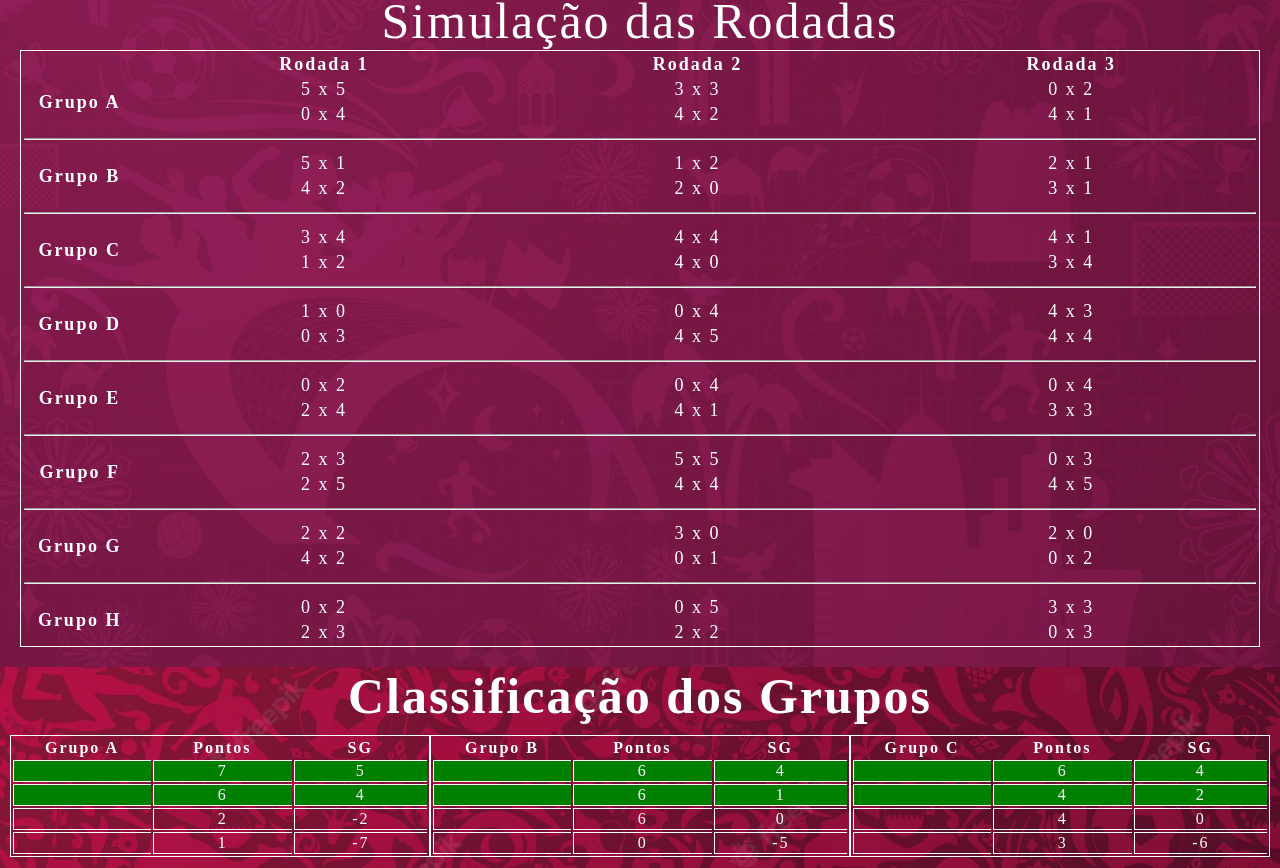
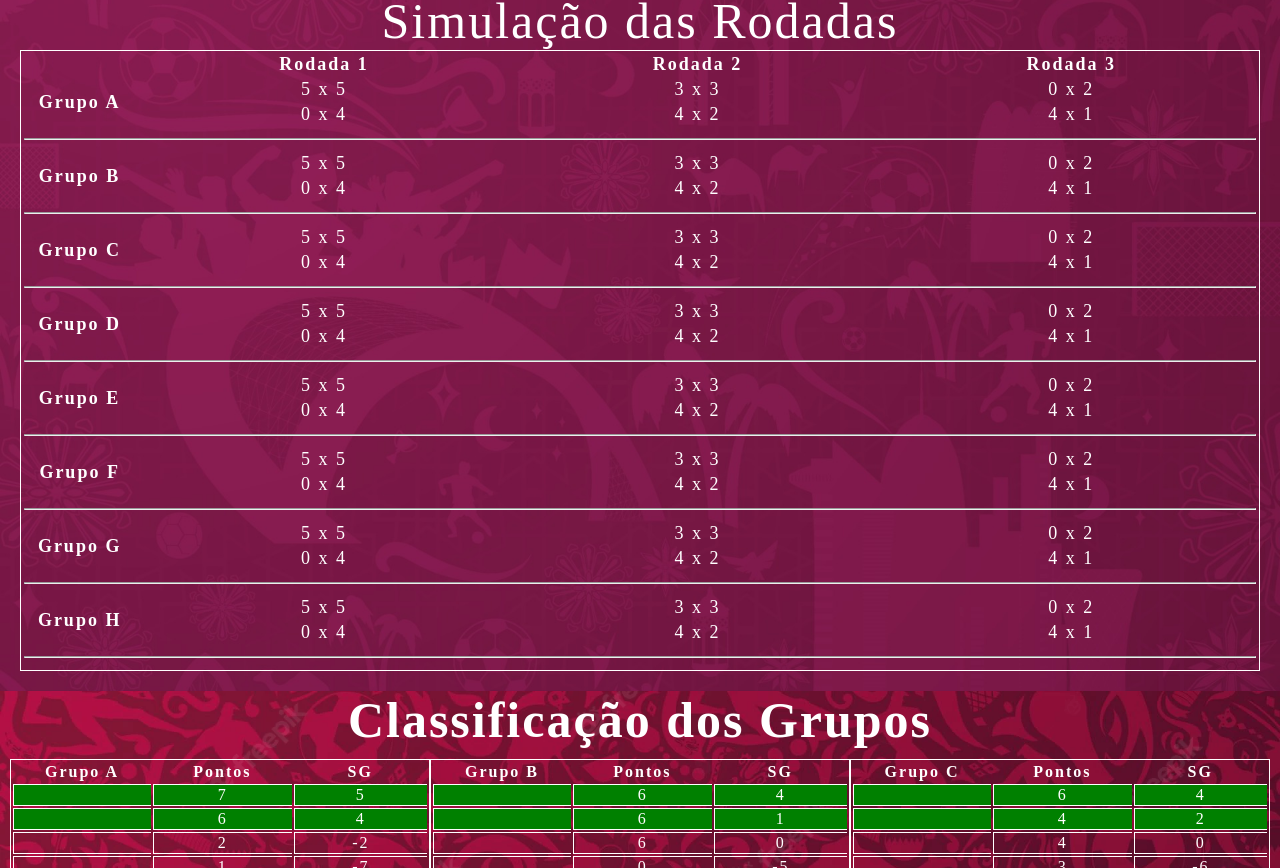
Before and after one commit to theossalmeida/Prova-Estagio-Geopost, a React (Create React App) app: page / in a window 1280 px wide. Shown: the part 566-1434 px from the top of the page. Built offline with nearby package versions, Linux system fonts and the light colour scheme; no server answers.

Commit message:
Final v3

```diff
--- /dev/null
+++ b/src/processos/components/comp_Rodadas.jsx
@@ -0,0 +1,23 @@
+import { Fragment } from "react"
+import * as r from "../gols"
+
+export const Rodadas = ({grupo, time1, time2, time3, time4}) => (
+    <Fragment>
+    <tr>
+    <td rowSpan={2}>
+        <strong>{grupo}</strong>
+    </td>
+    <td align="right" width={150}>{time1}</td><td>{r.gAt1r1} x {r.gAt2r1}</td><td align="left" width={150}>{time2}</td>
+    <td align="right" width={150}>{time1}</td><td>{r.gAt1r2} x {r.gAt3r2}</td><td align="left" width={150}>{time3}</td>
+    <td align="right" width={150}>{time1}</td><td>{r.gAt1r3} x {r.gAt4r3}</td><td align="left" width={150}>{time4}</td>
+    </tr>
+    <tr>
+    <td align="right">{time3}</td><td>{r.gAt3r1} x {r.gAt4r1}</td><td align="left">{time4}</td>
+    <td align="right">{time2}</td><td>{r.gAt2r2} x {r.gAt4r2}</td><td align="left">{time4}</td>
+    <td align="right">{time2}</td><td>{r.gAt2r3} x {r.gAt3r3}</td><td align="left">{time3}</td>
+</tr>
+<tr>
+    <td colSpan={10}><hr></hr></td>
+</tr>
+    </Fragment>
+)
--- a/src/processos/main.jsx
+++ b/src/processos/main.jsx
@@ -1,6 +1,7 @@
 import axios from "axios"
 import { Component, Fragment, useEffect, useState } from "react"
 import { Grupos } from "./components/comp_Grupos";
+import { Rodadas } from "./components/comp_Rodadas";
 import * as r from "./gols"
 import * as c from "./pontuacao"
 
@@ -714,131 +715,62 @@ export function Simulacao() {
                         <th colSpan={3}>Rodada 3</th>
                     </thead>
                     <tbody>
-                        <tr>
-                            <td rowSpan={2}>
-                                <strong>Grupo A</strong>
-                            </td>
-                            <td align="right" width={150}>{grupoA[0]}</td><td>{r.gAt1r1} x {r.gAt2r1}</td><td align="left" width={150}>{grupoA[1]}</td>
-                            <td align="right" width={150}>{grupoA[0]}</td><td>{r.gAt1r2} x {r.gAt3r2}</td><td align="left" width={150}>{grupoA[2]}</td>
-                            <td align="right" width={150}>{grupoA[0]}</td><td>{r.gAt1r3} x {r.gAt4r3}</td><td align="left" width={150}>{grupoA[3]}</td>
-                        </tr>
-                        <tr>
-                            <td align="right">{grupoA[2]}</td><td>{r.gAt3r1} x {r.gAt4r1}</td><td align="left">{grupoA[3]}</td>
-                            <td align="right">{grupoA[1]}</td><td>{r.gAt2r2} x {r.gAt4r2}</td><td align="left">{grupoA[3]}</td>
-                            <td align="right">{grupoA[1]}</td><td>{r.gAt2r3} x {r.gAt3r3}</td><td align="left">{grupoA[2]}</td>
-                        </tr>
-                        <tr>
-                            <td colSpan={10}><hr></hr></td>
-                        </tr>
-                        <tr>
-                            <td rowSpan={2}>
-                                <strong>Grupo B</strong>
-                            </td>
-                            <td align="right">{grupoB[0]}</td><td>{r.gBt1r1} x {r.gBt2r1}</td><td align="left">{grupoB[1]}</td>
-                            <td align="right">{grupoB[0]}</td><td>{r.gBt1r2} x {r.gBt3r2}</td><td align="left">{grupoB[2]}</td>
-                            <td align="right">{grupoB[0]}</td><td>{r.gBt1r3} x {r.gBt4r3}</td><td align="left">{grupoB[3]}</td>
-                        </tr>
-                        <tr>
-                            <td align="right">{grupoB[2]}</td><td>{r.gBt3r1} x {r.gBt4r1}</td><td align="left">{grupoB[3]}</td>
-                            <td align="right">{grupoB[1]}</td><td>{r.gBt2r2} x {r.gBt4r2}</td><td align="left">{grupoB[3]}</td>
-                            <td align="right">{grupoB[1]}</td><td>{r.gBt2r3} x {r.gBt3r3}</td><td align="left">{grupoB[2]}</td>
-                        </tr>
-                        <tr>
-                            <td colSpan={10}><hr></hr></td>
-                        </tr>
-                        <tr>
-                            <td rowSpan={2}>
-                                <strong>Grupo C</strong>
-                            </td>
-                            <td align="right">{grupoC[0]}</td><td>{r.gCt1r1} x {r.gCt2r1}</td><td align="left">{grupoC[1]}</td>
-                            <td align="right">{grupoC[0]}</td><td>{r.gCt1r2} x {r.gCt3r2}</td><td align="left">{grupoC[2]}</td>
-                            <td align="right">{grupoC[0]}</td><td>{r.gCt1r3} x {r.gCt4r3}</td><td align="left">{grupoC[3]}</td>
-                        </tr>
-                        <tr>
-                            <td align="right">{grupoC[2]}</td><td>{r.gCt3r1} x {r.gCt4r1}</td><td align="left">{grupoC[3]}</td>
-                            <td align="right">{grupoC[1]}</td><td>{r.gCt2r2} x {r.gCt4r2}</td><td align="left">{grupoC[3]}</td>
-                            <td align="right">{grupoC[1]}</td><td>{r.gCt2r3} x {r.gCt3r3}</td><td align="left">{grupoC[2]}</td>
-                        </tr>
-                        <tr>
-                            <td colSpan={10}><hr></hr></td>
-                        </tr>
-                        <tr>
-                            <td rowSpan={2}>
-                                <strong>Grupo D</strong>
-                            </td>
-                            <td align="right">{grupoD[0]}</td><td>{r.gDt1r1} x {r.gDt2r1}</td><td align="left">{grupoD[1]}</td>
-                            <td align="right">{grupoD[0]}</td><td>{r.gDt1r2} x {r.gDt3r2}</td><td align="left">{grupoD[2]}</td>
-                            <td align="right">{grupoD[0]}</td><td>{r.gDt1r3} x {r.gDt4r3}</td><td align="left">{grupoD[3]}</td>
-                        </tr>
-                        <tr>
-                            <td align="right">{grupoD[2]}</td><td>{r.gDt3r1} x {r.gDt4r1}</td><td align="left">{grupoD[3]}</td>
-                            <td align="right">{grupoD[1]}</td><td>{r.gDt2r2} x {r.gDt4r2}</td><td align="left">{grupoD[3]}</td>
-                            <td align="right">{grupoD[1]}</td><td>{r.gDt2r3} x {r.gDt3r3}</td><td align="left">{grupoD[2]}</td>
-                        </tr>
-                        <tr>
-                            <td colSpan={10}><hr></hr></td>
-                        </tr>
-                        <tr>
-                            <td rowSpan={2}>
-                                <strong>Grupo E</strong>
-                            </td>
-                            <td align="right">{grupoE[0]}</td><td>{r.gEt1r1} x {r.gEt2r1}</td><td align="left">{grupoE[1]}</td>
-                            <td align="right">{grupoE[0]}</td><td>{r.gEt1r2} x {r.gEt3r2}</td><td align="left">{grupoE[2]}</td>
-                            <td align="right">{grupoE[0]}</td><td>{r.gEt1r3} x {r.gEt4r3}</td><td align="left">{grupoE[3]}</td>
-                        </tr>
-                        <tr>
-                            <td align="right">{grupoE[2]}</td><td>{r.gEt3r1} x {r.gEt4r1}</td><td align="left">{grupoE[3]}</td>
-                            <td align="right">{grupoE[1]}</td><td>{r.gEt2r2} x {r.gEt4r2}</td><td align="left">{grupoE[3]}</td>
-                            <td align="right">{grupoE[1]}</td><td>{r.gEt2r3} x {r.gEt3r3}</td><td align="left">{grupoE[2]}</td>
-                        </tr>
-                        <tr>
-                            <td colSpan={10}><hr></hr></td>
-                        </tr>
-                        <tr>
-                            <td rowSpan={2}>
-                                <strong>Grupo F</strong>
-                            </td>
-                            <td align="right">{grupoF[0]}</td><td>{r.gFt1r1} x {r.gFt2r1}</td><td align="left">{grupoF[1]}</td>
-                            <td align="right">{grupoF[0]}</td><td>{r.gFt1r2} x {r.gFt3r2}</td><td align="left">{grupoF[2]}</td>
-                            <td align="right">{grupoF[0]}</td><td>{r.gFt1r3} x {r.gFt4r3}</td><td align="left">{grupoF[3]}</td>
-                        </tr>
-                        <tr>
-                            <td align="right">{grupoF[2]}</td><td>{r.gFt3r1} x {r.gFt4r1}</td><td align="left">{grupoF[3]}</td>
-                            <td align="right">{grupoF[1]}</td><td>{r.gFt2r2} x {r.gFt4r2}</td><td align="left">{grupoF[3]}</td>
-                            <td align="right">{grupoF[1]}</td><td>{r.gFt2r3} x {r.gFt3r3}</td><td align="left">{grupoF[2]}</td>
-                        </tr>
-                        <tr>
-                            <td colSpan={10}><hr></hr></td>
-                        </tr>
-                        <tr>
-                            <td rowSpan={2}>
-                                <strong>Grupo G</strong>
-                            </td>
-                            <td align="right">{grupoG[0]}</td><td>{r.gGt1r1} x {r.gGt2r1}</td><td align="left">{grupoG[1]}</td>
-                            <td align="right">{grupoG[0]}</td><td>{r.gGt1r2} x {r.gGt3r2}</td><td align="left">{grupoG[2]}</td>
-                            <td align="right">{grupoG[0]}</td><td>{r.gGt1r3} x {r.gGt4r3}</td><td align="left">{grupoG[3]}</td>
-                        </tr>
-                        <tr>
-                            <td align="right">{grupoG[2]}</td><td>{r.gGt3r1} x {r.gGt4r1}</td><td align="left">{grupoG[3]}</td>
-                            <td align="right">{grupoG[1]}</td><td>{r.gGt2r2} x {r.gGt4r2}</td><td align="left">{grupoG[3]}</td>
-                            <td align="right">{grupoG[1]}</td><td>{r.gGt2r3} x {r.gGt3r3}</td><td align="left">{grupoG[2]}</td>
-                        </tr>
-                        <tr>
-                            <td colSpan={10}><hr></hr></td>
-                        </tr>
-                        <tr>
-                            <td rowSpan={2}>
-                                <strong>Grupo H</strong>
-                            </td>
-                            <td align="right">{grupoH[0]}</td><td>{r.gHt1r1} x {r.gHt2r1}</td><td align="left">{grupoH[1]}</td>
-                            <td align="right">{grupoH[0]}</td><td>{r.gHt1r2} x {r.gHt3r2}</td><td align="left">{grupoH[2]}</td>
-                            <td align="right">{grupoH[0]}</td><td>{r.gHt1r3} x {r.gHt4r3}</td><td align="left">{grupoH[3]}</td>
-                        </tr>
-                        <tr>
-                            <td align="right">{grupoH[2]}</td><td>{r.gHt3r1} x {r.gHt4r1}</td><td align="left">{grupoC[3]}</td>
-                            <td align="right">{grupoH[1]}</td><td>{r.gHt2r2} x {r.gHt4r2}</td><td align="left">{grupoC[3]}</td>
-                            <td align="right">{grupoH[1]}</td><td>{r.gHt2r3} x {r.gHt3r3}</td><td align="left">{grupoC[2]}</td>
-                        </tr>
+                        <Rodadas
+                        grupo="Grupo A"
+                        time1={grupoA[0]}
+                        time2={grupoA[1]}
+                        time3={grupoA[2]}
+                        time4={grupoA[3]}
+                        />
+                        <Rodadas
+                        grupo="Grupo B"
+                        time1={grupoB[0]}
+                        time2={grupoB[1]}
+                        time3={grupoB[2]}
+                        time4={grupoB[3]}
+                        />
+                        <Rodadas
+                        grupo="Grupo C"
+                        time1={grupoC[0]}
+                        time2={grupoC[1]}
+                        time3={grupoC[2]}
+                        time4={grupoC[3]}
+                        />
+                        <Rodadas
+                        grupo="Grupo D"
+                        time1={grupoD[0]}
+                        time2={grupoD[1]}
+                        time3={grupoD[2]}
+                        time4={grupoD[3]}
+                        />
+                        <Rodadas
+                        grupo="Grupo E"
+                        time1={grupoE[0]}
+                        time2={grupoE[1]}
+                        time3={grupoE[2]}
+                        time4={grupoE[3]}
+                        />
+                        <Rodadas
+                        grupo="Grupo F"
+                        time1={grupoF[0]}
+                        time2={grupoF[1]}
+                        time3={grupoF[2]}
+                        time4={grupoF[3]}
+                        />
+                        <Rodadas
+                        grupo="Grupo G"
+                        time1={grupoG[0]}
+                        time2={grupoG[1]}
+                        time3={grupoG[2]}
+                        time4={grupoG[3]}
+                        />
+                        <Rodadas
+                        grupo="Grupo H"
+                        time1={grupoH[0]}
+                        time2={grupoH[1]}
+                        time3={grupoH[2]}
+                        time4={grupoH[3]}
+                        />
                     </tbody>
                 </table>
             </div>
```
